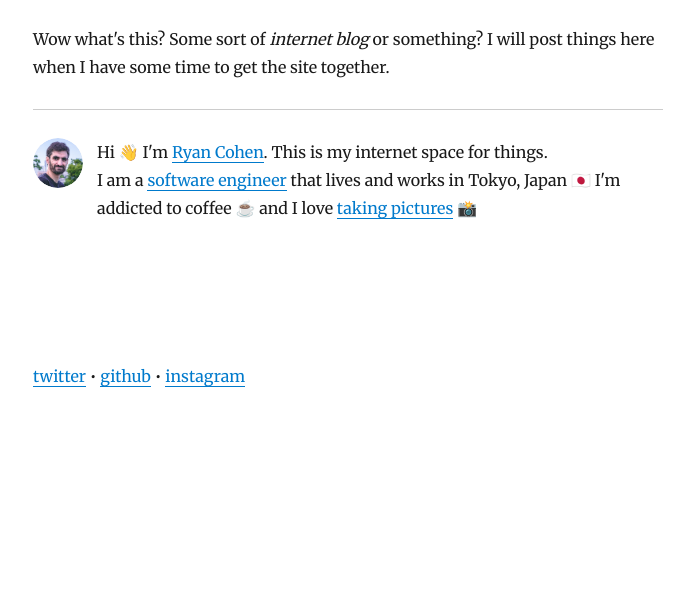
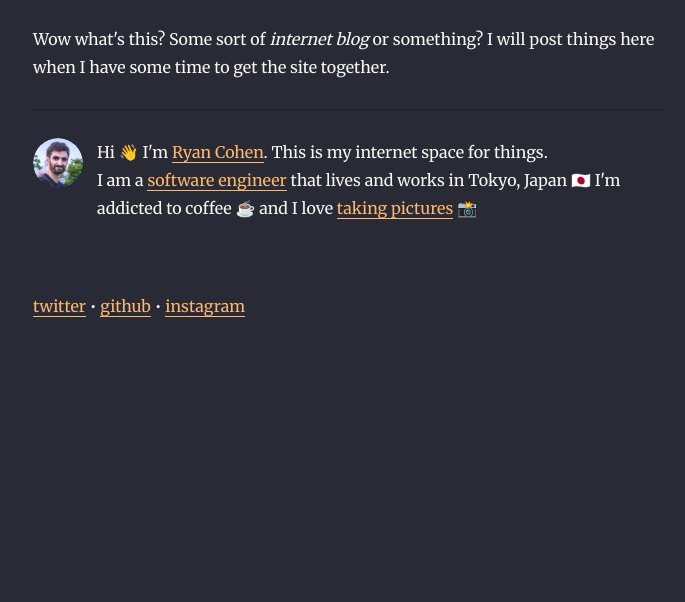
Before and after one commit to sct/sct.dev, a Gatsby site: page /getting-things-together/ in a window 1280 px wide. Shown: the part 198-800 px from the top of the page, without its empty margins (292-977 px from the left). Built offline with nearby package versions, Linux system fonts and the light colour scheme; Gatsby itself is replaced by a stand-in of ours; some packages are replaced by stand-ins of ours.

Commit message:
Add new style

```diff
--- a/package.json
+++ b/package.json
@@ -5,6 +5,7 @@
   "version": "0.1.0",
   "author": "sct <ryan@sct.dev>",
   "dependencies": {
+    "disqus-react": "^1.0.5",
     "gatsby": "^2.1.17",
     "gatsby-image": "^2.0.29",
     "gatsby-plugin-feed": "^2.0.13",
@@ -27,6 +28,7 @@
     "react-dom": "^16.8.3",
     "react-helmet": "^5.2.0",
     "react-typography": "^0.16.18",
+    "styled-components": "^4.1.3",
     "typeface-merriweather": "0.0.54",
     "typeface-montserrat": "0.0.54",
     "typography": "^0.16.18",
--- a/src/components/bio.js
+++ b/src/components/bio.js
@@ -15,7 +15,6 @@ function Bio() {
           <div
             style={{
               display: `flex`,
-              marginBottom: rhythm(2.5),
             }}
           >
             <Image
--- a/src/components/layout.js
+++ b/src/components/layout.js
@@ -1,6 +1,8 @@
 import React from 'react';
 import { Link } from 'gatsby';
+import { ThemeProvider } from 'styled-components';
 
+import { theme, GlobalStyle } from '../styles';
 import { rhythm, scale } from '../utils/typography';
 
 class Layout extends React.Component {
@@ -52,6 +54,9 @@ class Layout extends React.Component {
       );
     }
     return (
+      <ThemeProvider theme={theme}>
+        <>
+          <GlobalStyle />
           <div
             style={{
               marginLeft: `auto`,
@@ -88,6 +93,8 @@ class Layout extends React.Component {
               </a>
             </footer>
           </div>
+        </>
+      </ThemeProvider>
     );
   }
 }
--- /dev/null
+++ b/src/styles/globalstyle.js
@@ -0,0 +1,14 @@
+import { createGlobalStyle } from 'styled-components';
+
+const GlobalStyle = createGlobalStyle`
+  body {
+    background-color: ${({ theme }) => theme.background.standard};
+    color: ${({ theme }) => theme.text.standard};
+  }
+
+  a {
+    color: ${({ theme }) => theme.text.link};
+  }
+`;
+
+export default GlobalStyle;
--- /dev/null
+++ b/src/styles/index.js
@@ -0,0 +1,2 @@
+export { default as GlobalStyle } from './globalstyle';
+export { default as theme } from './theme';
--- /dev/null
+++ b/src/styles/theme.js
@@ -0,0 +1,17 @@
+const colors = {
+  darkGrey: '#282a36',
+  lightGrey: '#f8f8f2',
+  orange: '#ffb86c',
+};
+
+const theme = {
+  background: {
+    standard: colors.darkGrey,
+  },
+  text: {
+    standard: colors.lightGrey,
+    link: colors.orange,
+  },
+};
+
+export default theme;
--- a/src/templates/blog-post.js
+++ b/src/templates/blog-post.js
@@ -1,5 +1,6 @@
 import React from 'react';
 import { Link, graphql } from 'gatsby';
+import { DiscussionEmbed } from "disqus-react";
 
 import Bio from '../components/bio';
 import Layout from '../components/layout';
@@ -11,6 +12,11 @@ class BlogPostTemplate extends React.Component {
     const post = this.props.data.markdownRemark;
     const siteTitle = this.props.data.site.siteMetadata.title;
     const { previous, next } = this.props.pageContext;
+    const disqusShortname = "sctdev";
+    const disqusConfig = {
+      identifier: post.id,
+      title: post.frontmatter.title,
+    };
 
     return (
       <Layout location={this.props.location} title={siteTitle}>
@@ -61,6 +67,7 @@ class BlogPostTemplate extends React.Component {
             )}
           </li>
         </ul>
+        <DiscussionEmbed shortname={disqusShortname} config={disqusConfig} />
       </Layout>
     );
   }
```
Also changed, not shown: README.md, 2 other files. Lines whose indentation alone changed are shown as unchanged.
